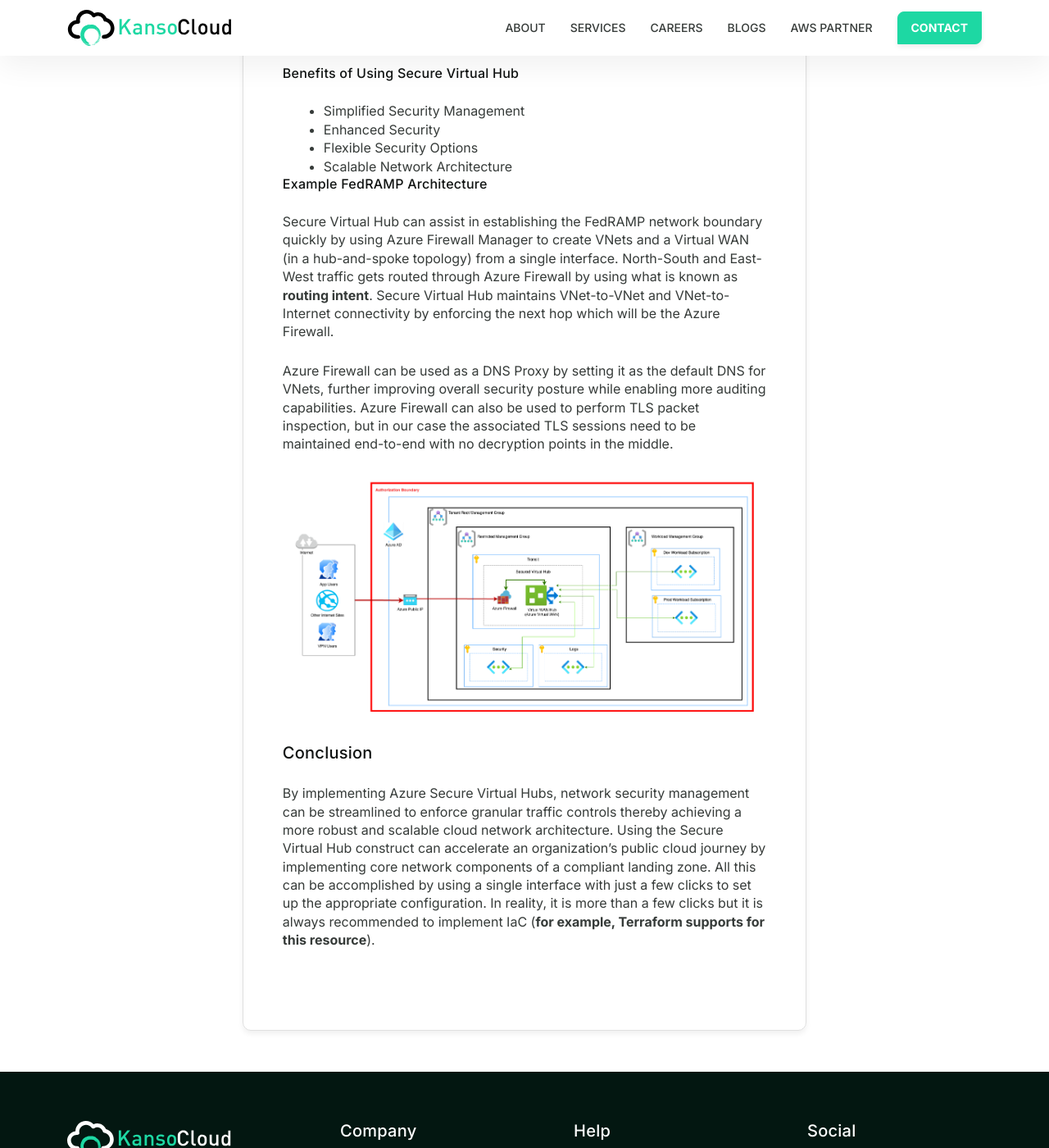
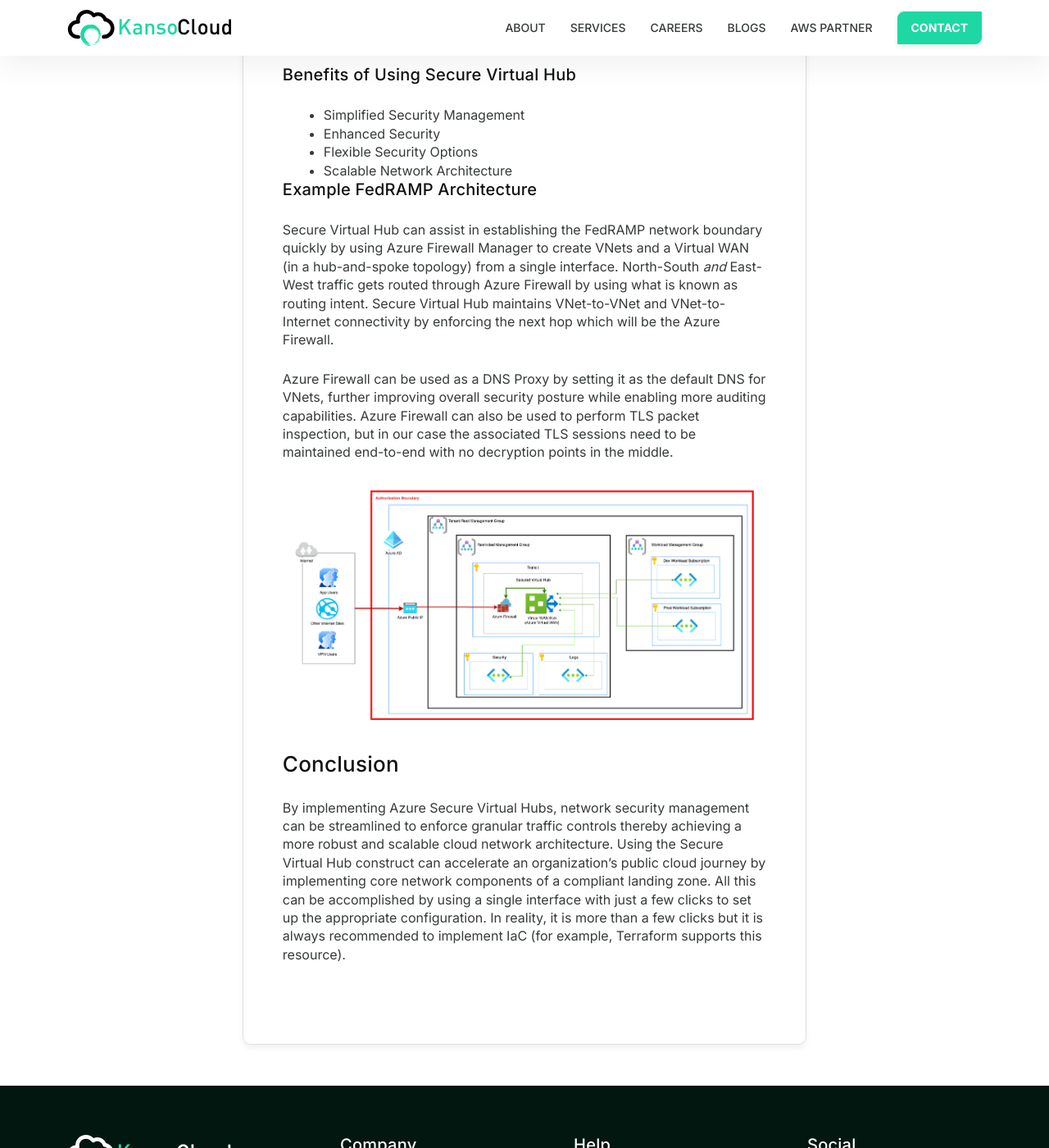
Before and after one commit to KansoCloud/kansocloud.github.io, a Jekyll site: the page built from _posts/2024-04-15-Using-Azure-Secure-Virtual-Hub-to-Accelerate-Compliance.md, in a window 1280 px wide and 1400 px high, scrolled down 1146 px. Shown: the whole window at 82% size. Built offline with Jekyll 4.4.1, drawn with Linux system fonts in a browser that asks for light colours; some of the changed text lies outside the part shown.

Commit message:
blog issue faced is fixed now

```diff
--- a/_posts/2024-04-15-Using-Azure-Secure-Virtual-Hub-to-Accelerate-Compliance.md
+++ b/_posts/2024-04-15-Using-Azure-Secure-Virtual-Hub-to-Accelerate-Compliance.md
@@ -19,20 +19,20 @@
 
 Secure virtual hubs are ideal for organizations that require increased security posture or to meet specific compliance requirements. In our case, Secure Virtual Hub was used for a solution to meet a client’s FedRAMP approval process.
 
-With FedRAMP, any sensitive data/traffic needs to remain **in boundary** and requires full end-to-end encryption. To support the client’s workload,a secure Landing Zone with multiple VNets was deployed. The boundary was established by keeping these VNets behind a firewall which is the only ingress/egress to leave the boundary.
+With FedRAMP, any sensitive data/traffic needs to remain in boundary and requires full end-to-end encryption. To support the client’s workload,a secure Landing Zone with multiple VNets was deployed. The boundary was established by keeping these VNets behind a firewall which is the only ingress/egress to leave the boundary.
 
 Even though our VNets are secured behind a firewall, the traffic going between these VNets needs to be controlled. Of course, this can be accomplished solely with NSGs and ASGs but this can be cumbersome if the infrastructure is not managed with Infrastructure as Code (IaC) and additional automation.
 
-##### Benefits of Using Secure Virtual Hub
+#### Benefits of Using Secure Virtual Hub
 
 - Simplified Security Management
 - Enhanced Security
 - Flexible Security Options
 - Scalable Network Architecture
 
-##### Example FedRAMP Architecture
+#### Example FedRAMP Architecture
 
-Secure Virtual Hub can assist in establishing the FedRAMP network boundary quickly by using Azure Firewall Manager to create VNets and a Virtual WAN (in a hub-and-spoke topology) from a single interface. North-South and East-West traffic gets routed through Azure Firewall by using what is known as **routing intent**. Secure Virtual Hub maintains VNet-to-VNet and VNet-to-Internet connectivity by enforcing the next hop which will be the Azure Firewall.
+Secure Virtual Hub can assist in establishing the FedRAMP network boundary quickly by using Azure Firewall Manager to create VNets and a Virtual WAN (in a hub-and-spoke topology) from a single interface. North-South _and_ East-West traffic gets routed through Azure Firewall by using what is known as routing intent. Secure Virtual Hub maintains VNet-to-VNet and VNet-to-Internet connectivity by enforcing the next hop which will be the Azure Firewall.
 
 Azure Firewall can be used as a DNS Proxy by setting it as the default DNS for VNets, further improving overall security posture while enabling more auditing capabilities. Azure Firewall can also be used to perform TLS packet inspection, but in our case the associated TLS sessions need to be maintained end-to-end with no decryption points in the middle.
 
@@ -40,6 +40,6 @@
 
 ![Azure secure vurtual hub](../images/Azure%20secure%20virtual%20hub/Azure-security-hub.png)
 
-#### Conclusion
+### Conclusion
 
-By implementing Azure Secure Virtual Hubs, network security management can be streamlined to enforce granular traffic controls thereby achieving a more robust and scalable cloud network architecture. Using the Secure Virtual Hub construct can accelerate an organization's public cloud journey by implementing core network components of a compliant landing zone. All this can be accomplished by using a single interface with just a few clicks to set up the appropriate configuration. In reality, it is more than a few clicks but it is always recommended to implement IaC (**for example, Terraform supports for this resource**).
+By implementing Azure Secure Virtual Hubs, network security management can be streamlined to enforce granular traffic controls thereby achieving a more robust and scalable cloud network architecture. Using the Secure Virtual Hub construct can accelerate an organization's public cloud journey by implementing core network components of a compliant landing zone. All this can be accomplished by using a single interface with just a few clicks to set up the appropriate configuration. In reality, it is more than a few clicks but it is always recommended to implement IaC (for example, Terraform supports this resource).
```
